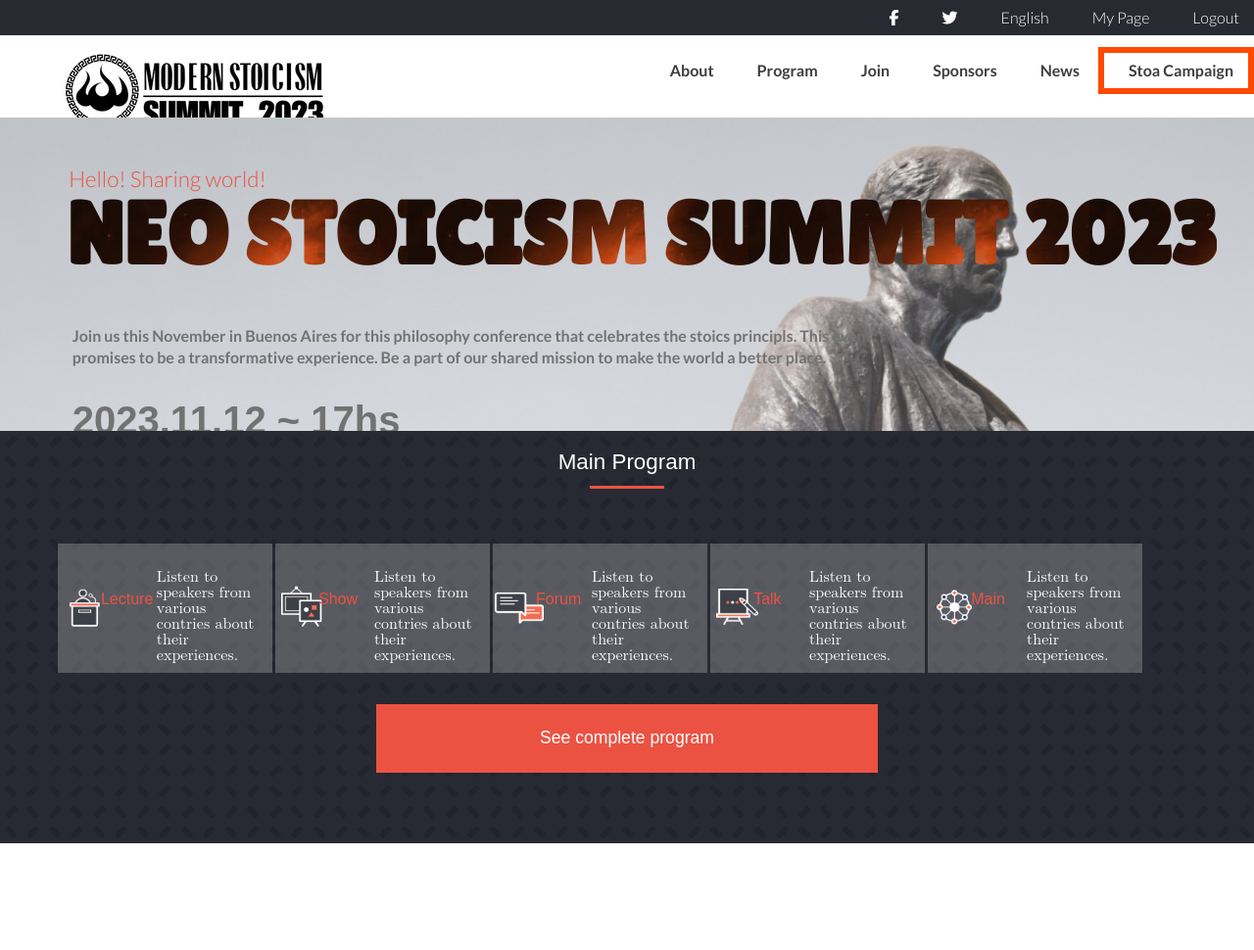
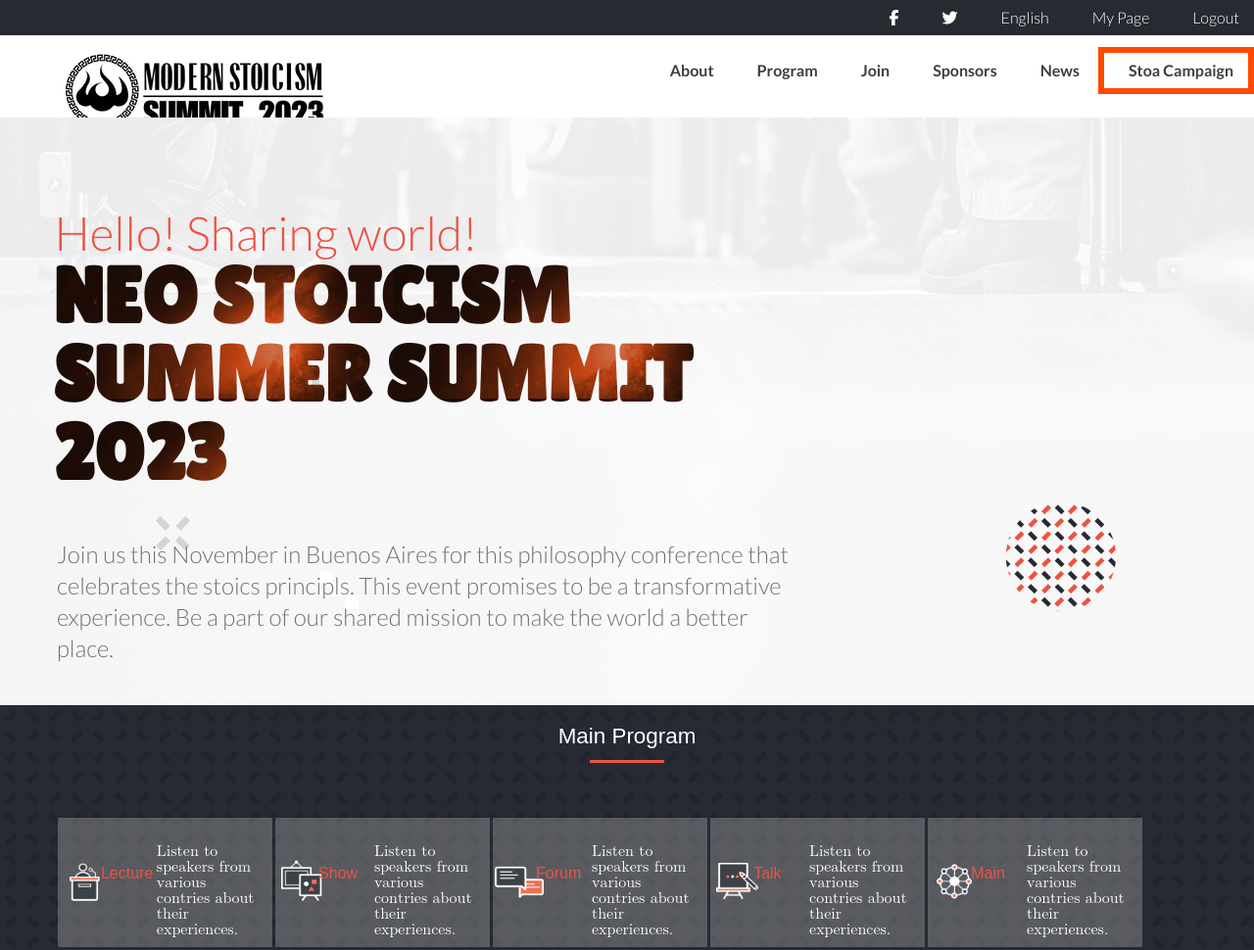
Before and after one commit to MarcoDDM/conference-web, a website: page index.html in a window 1280 px wide. Shown: the top 970 px of the page at 98% size. Drawn offline with Linux system fonts and the light colour scheme.

Commit message:
Fix styles on hero to stick to the figma design provided

```diff
--- a/index.html
+++ b/index.html
@@ -55,7 +55,7 @@
   <section class="head">
     <div class="headline-container">
       <sub>Hello! Sharing world!</sub>
-      <h1 class="headline">NEO STOICISM SUMMIT 2023</h1>
+      <h1 class="headline">NEO STOICISM <br>SUMMER SUMMIT <br>2023</h1>
       <p class="message">Join us this November in Buenos Aires for this philosophy conference that celebrates the stoics
         principls.
         This
@@ -63,7 +63,7 @@
         our shared mission to make the world a better place.</p>
       <div class="date-location">
         <p class="date">2023.11.12 ~ 17hs</p>
-        <p class="location">@Buenos Aires, Argentina</p>
+        <p class="location">@Buenos Aires, Argentina. Salon de Conferencias Municipal</p>
       </div>
     </div>
   </section>
--- a/style.css
+++ b/style.css
@@ -652,17 +652,16 @@
     position: absolute;
     top: 15%;
     width: 100%;
-    height: 50%;
-    background-image: url(images/seneca_background.jfif);
-    background-size: cover;
+    height: 90%;
+    background-image: url(images/main_big.png);
   }
 
   .head sub {
     position: relative;
-    font-size: 1.4rem;
+    font-size: 3rem;
     color: #ec5242;
     font-family: "Lato", sans-serif;
-    font-weight: 400;
+    font-weight: 100;
     padding-left: 4.7%;
   }
 
@@ -676,7 +675,7 @@
     position: relative;
     left: 4.5%;
     font-family: "Lilita One", sans-serif;
-    font-size: 5.6rem;
+    font-size: 5rem;
     font-weight: 900;
   }
 
@@ -684,17 +683,34 @@
     top: 3rem;
     font-family: "Lato", sans-serif;
     color: #727272;
-    font-weight: bold;
+    font-weight: 100;
+    font-size: 1.5rem;
     position: relative;
     left: 5%;
-    width: 65vw;
-    line-height: 1.4rem;
+    width: 60vw;
+    line-height: 2rem;
   }
 
   .head .date-location {
     position: relative;
     top: 5rem;
     left: 5%;
+  }
+
+  .head .date {
+    font-family: "Circular-Loom", sans-serif;
+    font-weight: 900;
+    font-size: 4.5rem;
+    color: #727272;
+    margin-top: 3rem;
+  }
+
+  .head .location {
+    font-size: 2rem;
+    font-family: "Circular-Loom", sans-serif;
+    font-weight: 100;
+    color: #727272;
+    margin-top: 10px;
   }
 
   .head-about {
@@ -745,7 +761,7 @@
     background-color: rgb(39, 42, 50);
     background-image: url("./images/pattern_bg.png");
     background-repeat: repeat;
-    top: 55%;
+    top: 90%;
     width: 100%;
     height: auto;
     padding-bottom: 200px;
```
Also changed, not shown: images/main_big.png (added).
